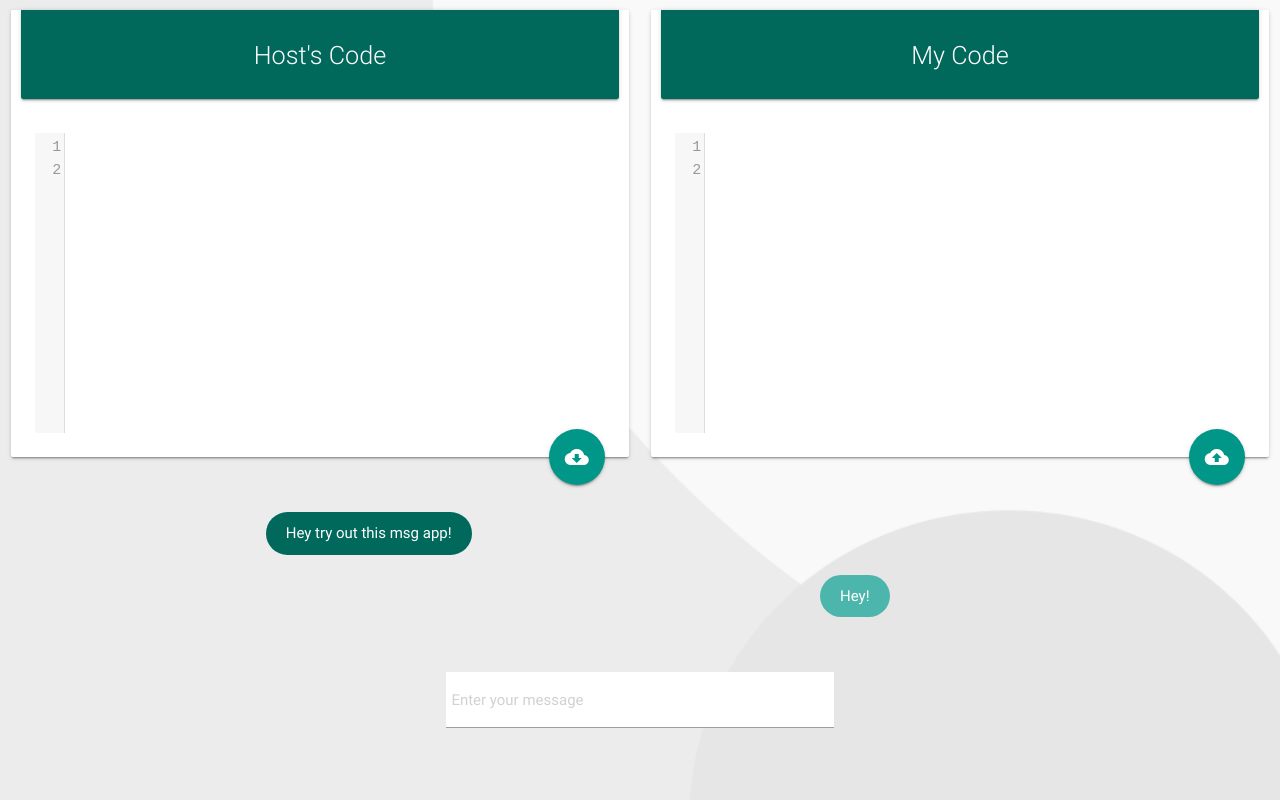
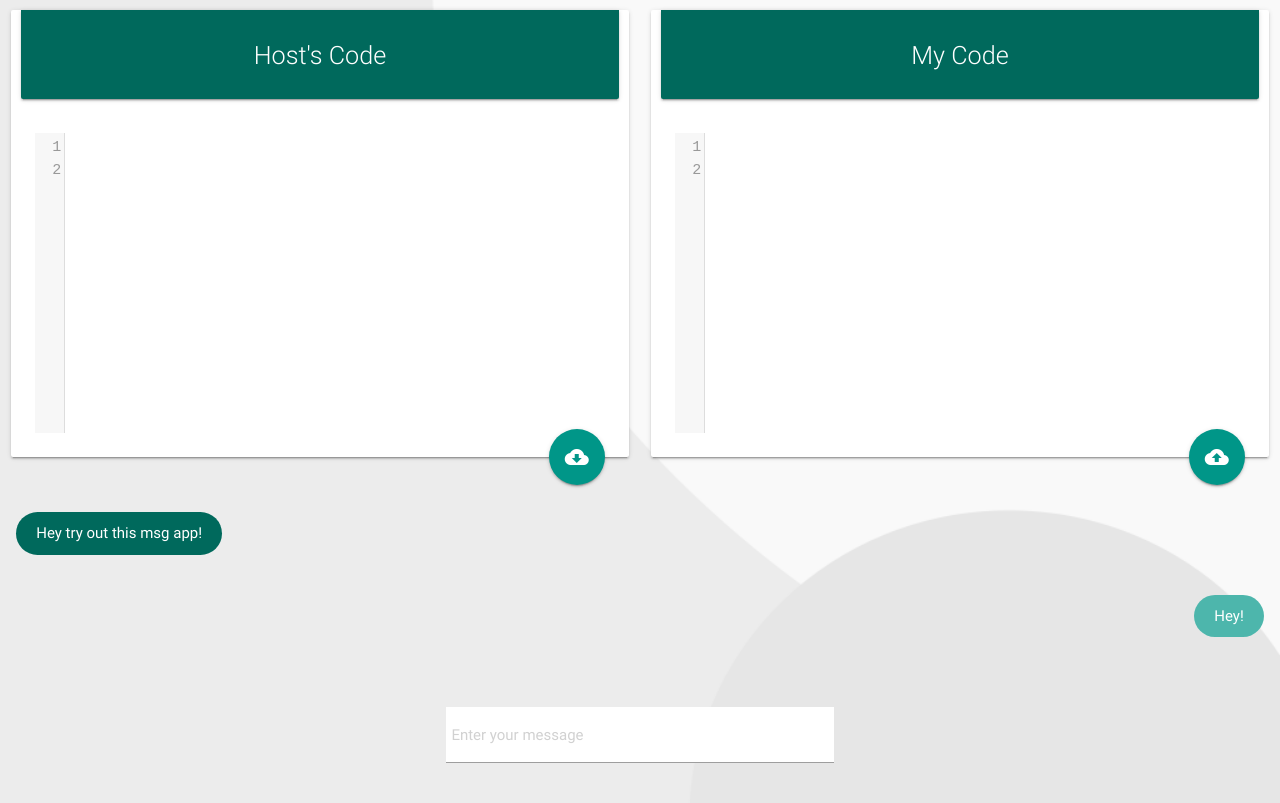
Before and after one commit to akshita231998/LCode, a website: page public/client_text_editor.html in a window 1280 px wide. Drawn offline with Linux system fonts and the light colour scheme; no server answers.

Commit message:
chat bubbles corrected

```diff
--- a/public/css/main.css
+++ b/public/css/main.css
@@ -56,7 +56,8 @@ h1 {
 .receivedMsg {
     text-align: left;
     padding: 5px;
-    display: block;
+    float: left;
+    width: 100%;
 }
 .receivedMsg > p {
     background: #00695c;
@@ -66,34 +67,28 @@ h1 {
     padding-right: 20px;
     word-wrap: all;
     color: #fff;
-    display: block !important;
-    float: left;
     text-align: left;
     border-radius: 30px;
-    position: relative;
-    left: 20%;
+    float: left;
+    display: block !important;
 }
 .sentMsg {
     padding: 5px;
-    display: block;
+    float: right;
     width: 100%;
 }
 .sentMsg > p {
     background: #4db6ac;
     max-width: 30vw;
-    width: auto;
     padding: 10px;
     text-align: left;
     padding-left: 20px;
     padding-right: 20px;
-    margin: 0px;
     word-wrap: all;
     color: #fff;
+    float: right;
+    border-radius: 30px;
     display: block !important;
-    float: right;
-    position: relative;
-    left: -30%;
-    border-radius: 30px;
 }
 #msg_bar {
     width: 30%;
```
Also changed, not shown: server.js (+14 -14 lines).
